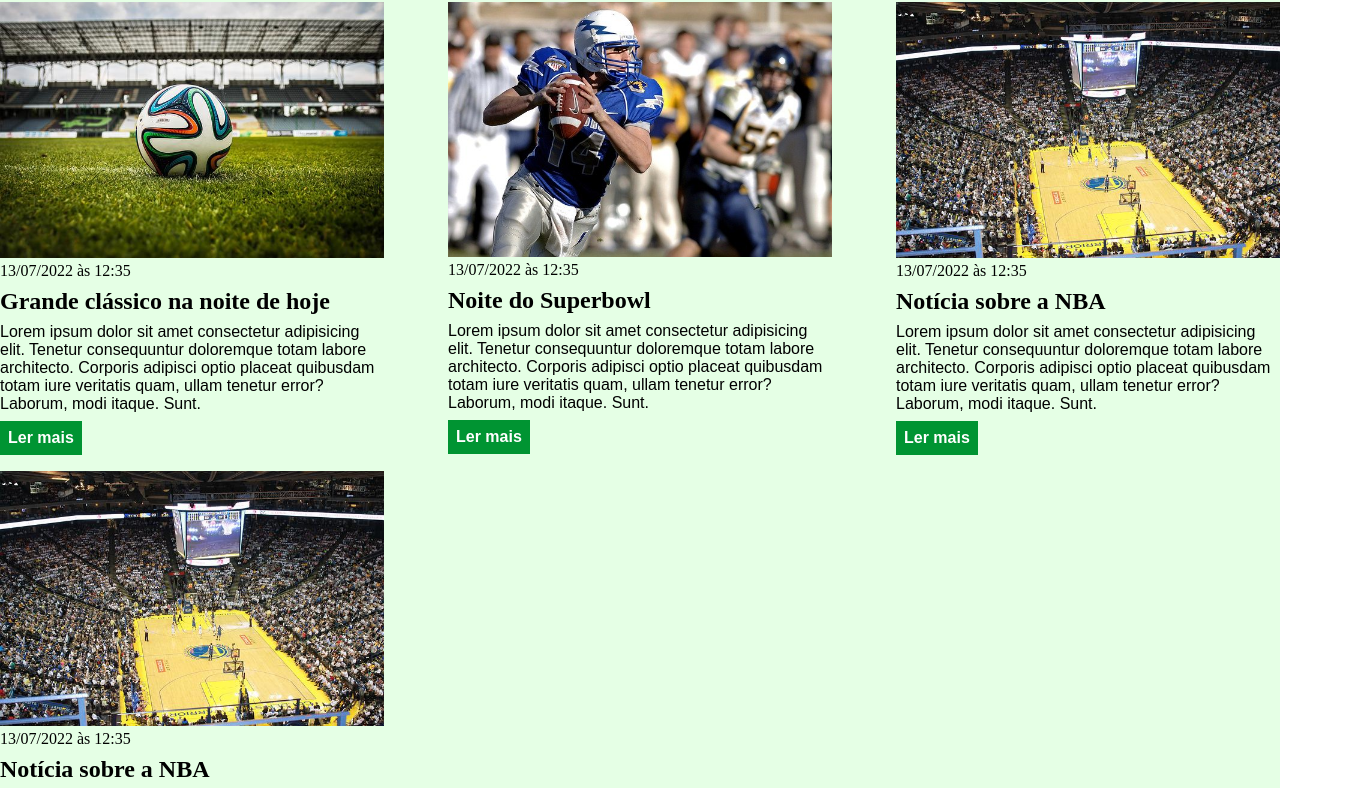
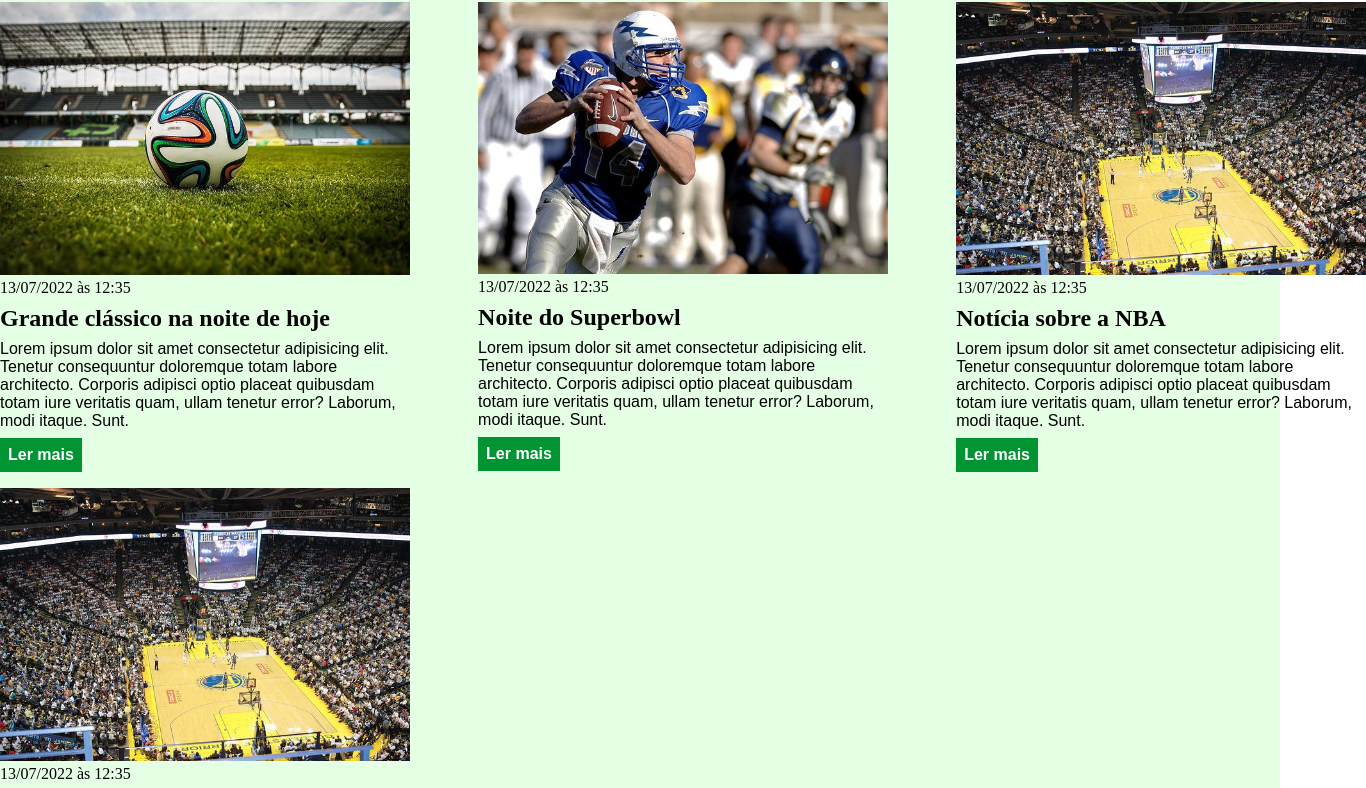
Before and after one commit to igormenezes343/curso_ebac_frontend, a plain HTML site: page index.html in a window 1280 px wide. Shown: the part 136-924 px from the top of the page, 1366 px wide, since content can reach past the window. Drawn offline with Linux system fonts and the light colour scheme.

Commit message:
Update main.css

```diff
--- a/main.css
+++ b/main.css
@@ -28,7 +28,7 @@
     text-decoration: underline;
 }
 .container{
-    width: 1366;
+    width: 1366px;
     margin: 0 auto;
 }
 .articles{
```
